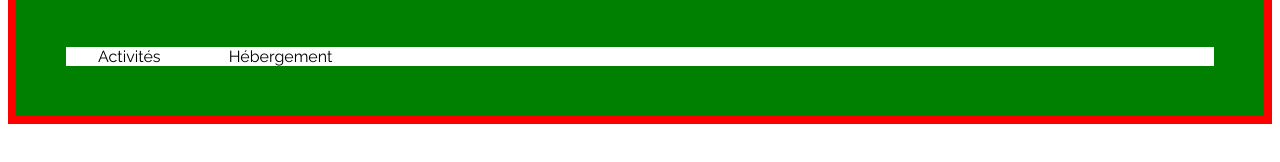
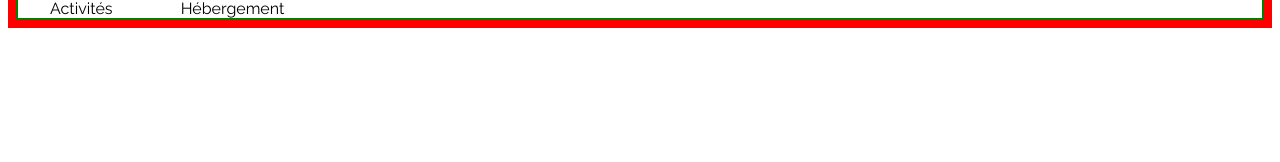
Before and after one commit to Sehyn/Booki, a plain HTML site: page index.html in a window 1280 px wide. Shown: the part 102-264 px from the top of the page. Drawn offline with Linux system fonts and the light colour scheme.

Commit message:
Fix Sub Nav

```diff
--- a/css/style.css
+++ b/css/style.css
@@ -26,7 +26,7 @@ nav a {
 
 .sub-nav{
 
-    border: 50px solid green;
+    border: 2px solid green;
     order: 1;
     flex-basis: 100%;
 }
```
